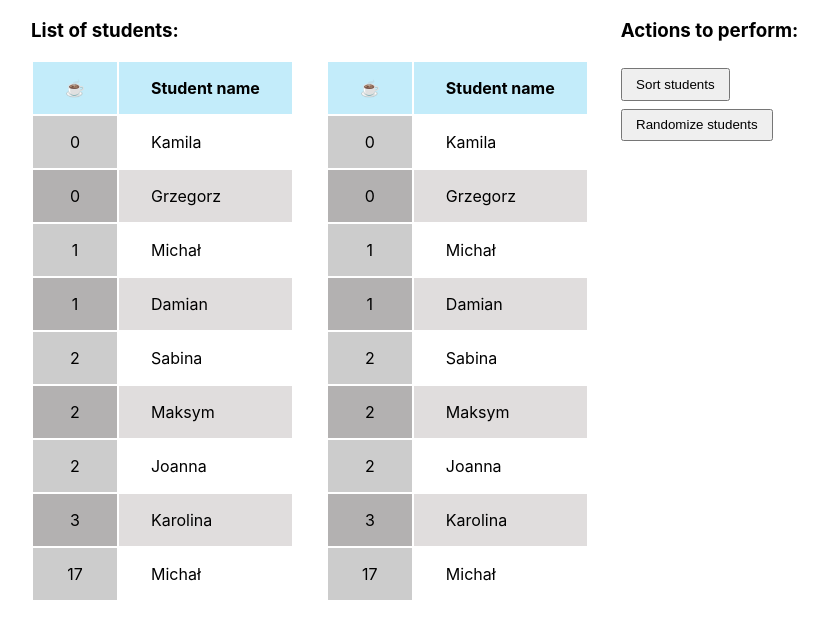
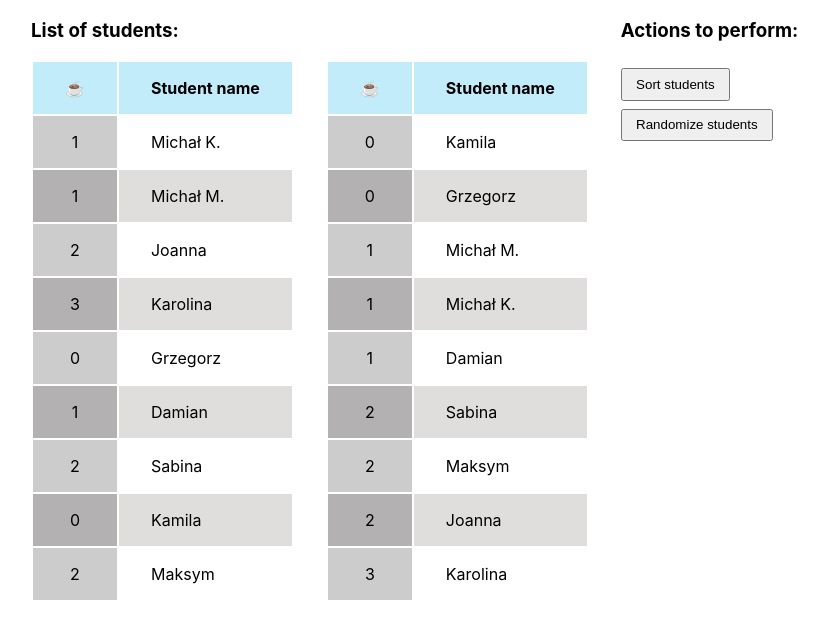
Before and after one commit to argasek/codebrainers-2020-02, a React (Create React App) app: page / in a window 1280 px wide. Shown: the top 638 px of the page, without its empty margins (33-861 px from the left). Built offline with nearby package versions, Linux system fonts and the light colour scheme.

Commit message:
Exercise 08 - Task 04 solution. Revert back coffee values

```diff
--- a/src/App.jsx
+++ b/src/App.jsx
@@ -3,16 +3,27 @@ import 'App.scss';
 import StudentList from 'components/student-list/StudentList';
 import StudentListRandomizeButton from 'components/student-list-randomize-button/StudentListRandomizeButton';
 import StudentListSortButton from 'components/student-list-sort-button/StudentListSortButton';
+import { codeBrainersStudents, sortStudents } from 'models/Students';
 
 function App() {
+
+  const sortCriteria = [
+    { key: "coffees", direction: "asc" },
+    { key: "name", direction: "desc" },
+  ];
+
+  const students = [ ...codeBrainersStudents ];
+  const sortedStudents = sortStudents(codeBrainersStudents, sortCriteria);
+
+
   return (
     <div className="app">
       <div className="d-flex">
         <div>
           <h3>List of students:</h3>
           <div className="d-flex student-lists-container">
-            <StudentList />
-            <StudentList />
+            <StudentList students={students} />
+            <StudentList students={sortedStudents}/>
           </div>
         </div>
         <div className="student-actions">
--- a/src/components/student-list/StudentList.jsx
+++ b/src/components/student-list/StudentList.jsx
@@ -1,20 +1,9 @@
 import React from 'react';
-import codeBrainersStudents from '../../models/Students';
 import Student from 'components/student/Student';
 import './StudentList.css';
 
-const comparator = ({ key, direction }) => (a, b) => a[key] === b[key] ? 0 : [ a[key] < b[key], direction === "desc" ].map(x => x ? -1 : 1).reduce((p, n) => p * n, 1);
-const sort = (criteria) => (a, b) => criteria.map(criterion => comparator(criterion)(a, b)).reduce((previous, next) => previous ? previous : next, 0);
-const sortStudents = (items, criteria) => items.sort(sort(criteria));
 
-const StudentList = () => {
-
-  const sortCriteria = [
-    { key: "coffees", direction: "asc" },
-    { key: "name", direction: "desc" },
-  ];
-
-  const students = sortStudents(codeBrainersStudents, sortCriteria);
+const StudentList = ({ students }) => {
 
   return (
 
--- a/src/models/Students.js
+++ b/src/models/Students.js
@@ -1,12 +1,12 @@
 const codeBrainersStudents = [
   {
     id: 1,
-        name: 'Michał',
-        coffees: 17
+    name: 'Michał K.',
+    coffees: 1
   },
   {
     id: 2,
-        name: 'Michał',
+    name: 'Michał M.',
     coffees: 1
   },
   {
@@ -48,4 +48,12 @@ const codeBrainersStudents = [
 
 ];
 
-export default codeBrainersStudents;
+const comparator = ({ key, direction }) => (a, b) => a[key] === b[key] ? 0 : [ a[key] < b[key], direction === "desc" ].map(x => x ? -1 : 1).reduce((p, n) => p * n, 1);
+const sort = (criteria) => (a, b) => criteria.map(criterion => comparator(criterion)(a, b)).reduce((previous, next) => previous ? previous : next, 0);
+const sortStudents = (items, criteria) => items.sort(sort(criteria));
+
+
+export {
+  codeBrainersStudents,
+  sortStudents,
+};
```
Lines whose indentation alone changed are shown as unchanged.
